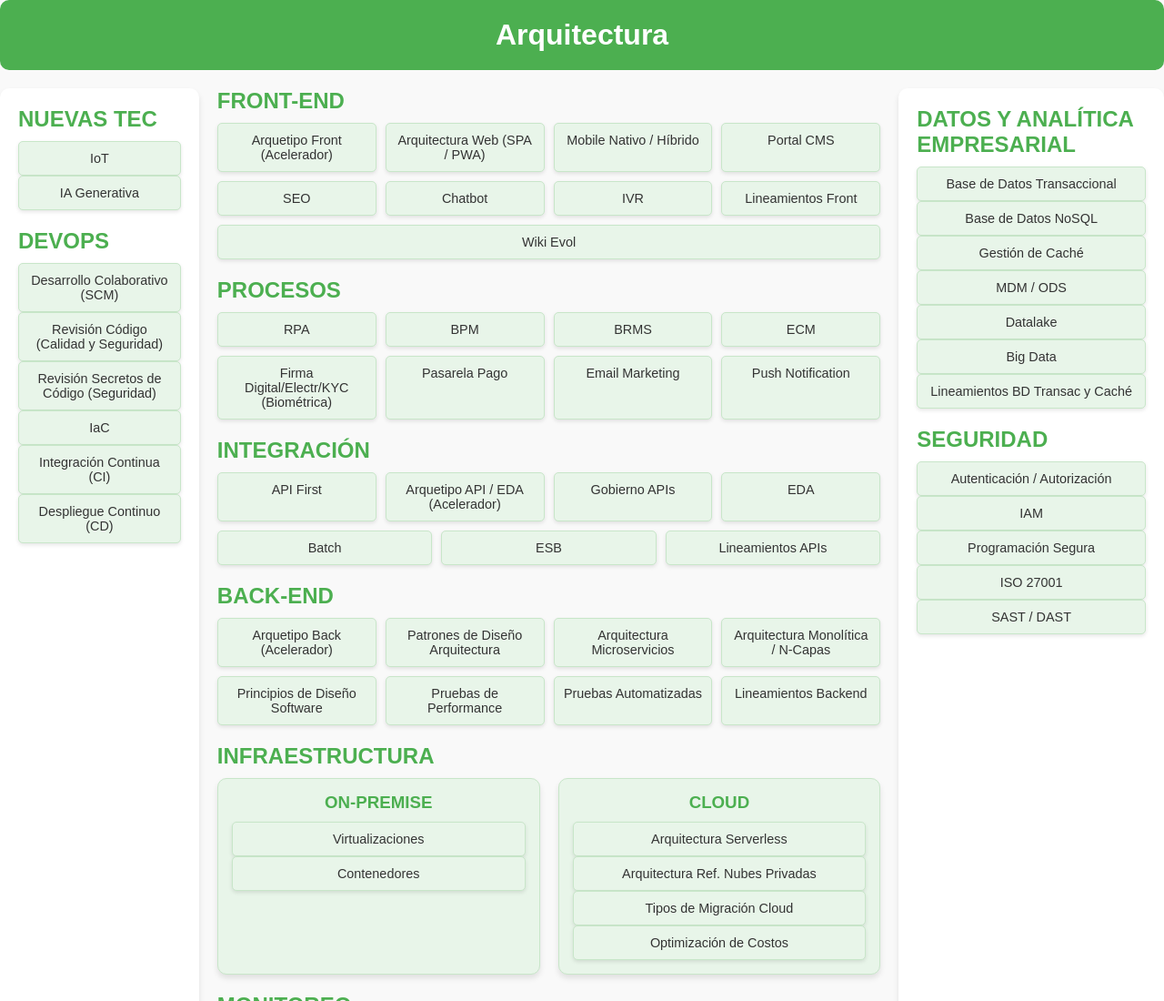
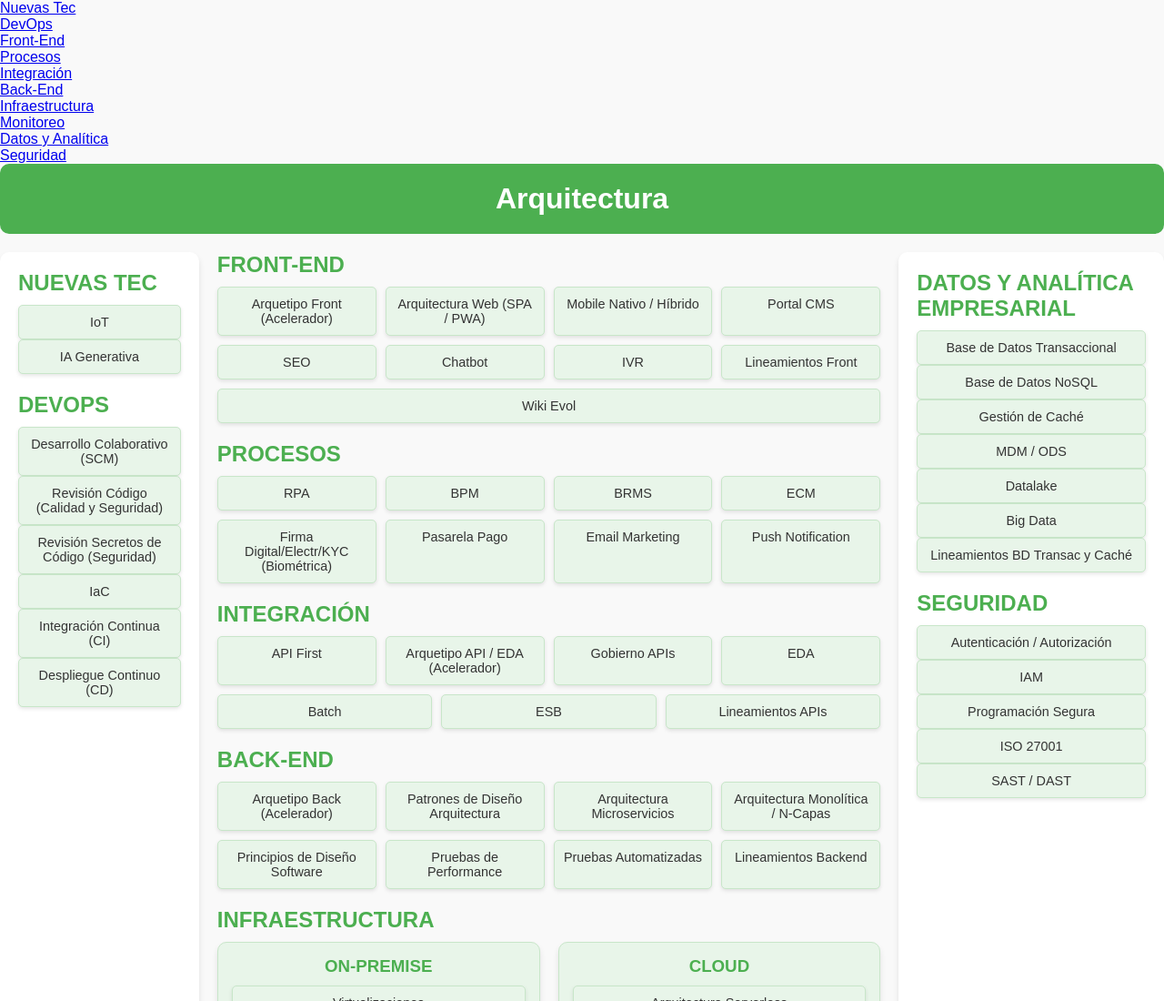
Before and after one commit to xvr8/arquit, a plain HTML site: page index.html in a window 1280 px wide. Shown: the top 1100 px of the page at 91% size. Drawn offline with Linux system fonts and the light colour scheme.

Commit message:
Update index.html

```diff
--- a/index.html
+++ b/index.html
@@ -7,18 +7,34 @@
     <link rel="stylesheet" href="styles.css">
 </head>
 <body>
+    <!-- Menú lateral -->
+    <nav class="menu-lateral">
+        <ul>
+            <li><a href="#nuevas-tec">Nuevas Tec</a></li>
+            <li><a href="#devops">DevOps</a></li>
+            <li><a href="#frontend">Front-End</a></li>
+            <li><a href="#procesos">Procesos</a></li>
+            <li><a href="#integracion">Integración</a></li>
+            <li><a href="#backend">Back-End</a></li>
+            <li><a href="#infraestructura">Infraestructura</a></li>
+            <li><a href="#monitoreo">Monitoreo</a></li>
+            <li><a href="#datos-analitica">Datos y Analítica</a></li>
+            <li><a href="#seguridad">Seguridad</a></li>
+        </ul>
+    </nav>
+
     <header>
         <h1>Arquitectura </h1>
     </header>
     <main class="grid-layout">
         <!-- IZQUIERDA: Nuevas Tec y DevOps -->
-        <div class="side-left">
+        <div class="side-left" id="nuevas-tec">
             <section>
                 <h2>NUEVAS TEC</h2>
                 <div class="box">IoT</div>
                 <div class="box">IA Generativa</div>
             </section>
-            <section>
+            <section id="devops">
                 <h2>DEVOPS</h2>
                 <div class="box">Desarrollo Colaborativo (SCM)</div>
                 <div class="box">Revisión Código (Calidad y Seguridad)</div>
@@ -31,7 +47,7 @@
 
         <!-- CENTRO: Front-End, Procesos, Integración, Back-End, Infraestructura y Monitoreo -->
         <div class="center">
-            <section>
+            <section id="frontend">
                 <h2>FRONT-END</h2>
                 <div class="section-content">
                     <div class="box">Arquetipo Front (Acelerador)</div>
@@ -45,7 +61,7 @@
                     <div class="box">Wiki Evol</div>
                 </div>
             </section>
-            <section>
+            <section id="procesos">
                 <h2>PROCESOS</h2>
                 <div class="section-content">
                     <div class="box">RPA</div>
@@ -58,7 +74,7 @@
                     <div class="box">Push Notification</div>
                 </div>
             </section>
-            <section>
+            <section id="integracion">
                 <h2>INTEGRACIÓN</h2>
                 <div class="section-content">
                     <div class="box">API First</div>
@@ -70,7 +86,7 @@
                     <div class="box">Lineamientos APIs</div>
                 </div>
             </section>
-            <section>
+            <section id="backend">
                 <h2>BACK-END</h2>
                 <div class="section-content">
                     <div class="box">Arquetipo Back (Acelerador)</div>
@@ -83,7 +99,7 @@
                     <div class="box">Lineamientos Backend</div>
                 </div>
             </section>
-            <section>
+            <section id="infraestructura">
                 <h2>INFRAESTRUCTURA</h2>
                 <div class="infrastructure">
                     <div class="subsection">
@@ -100,7 +116,7 @@
                     </div>
                 </div>
             </section>
-            <section>
+            <section id="monitoreo">
                 <h2>MONITOREO</h2>
                 <div class="section-content">
                     <div class="box">APM</div>
@@ -112,7 +128,7 @@
 
         <!-- DERECHA: Datos y Analítica Empresarial y Seguridad -->
         <div class="side-right">
-            <section>
+            <section id="datos-analitica">
                 <h2>DATOS Y ANALÍTICA EMPRESARIAL</h2>
                 <div class="box">Base de Datos Transaccional</div>
                 <div class="box">Base de Datos NoSQL</div>
@@ -122,7 +138,7 @@
                 <div class="box">Big Data</div>
                 <div class="box">Lineamientos BD Transac y Caché</div>
             </section>
-            <section>
+            <section id="seguridad">
                 <h2>SEGURIDAD</h2>
                 <div class="box">Autenticación / Autorización</div>
                 <div class="box">IAM</div>
@@ -133,7 +149,7 @@
         </div>
     </main>
     <footer>
-        <p>&copy;  Arquitectura </p>
+        <p>&copy; Arquitectura </p>
     </footer>
 </body>
 </html>
```
